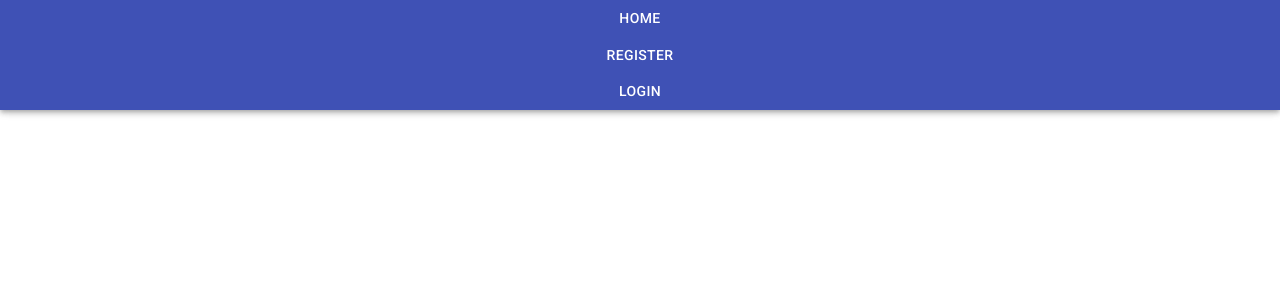
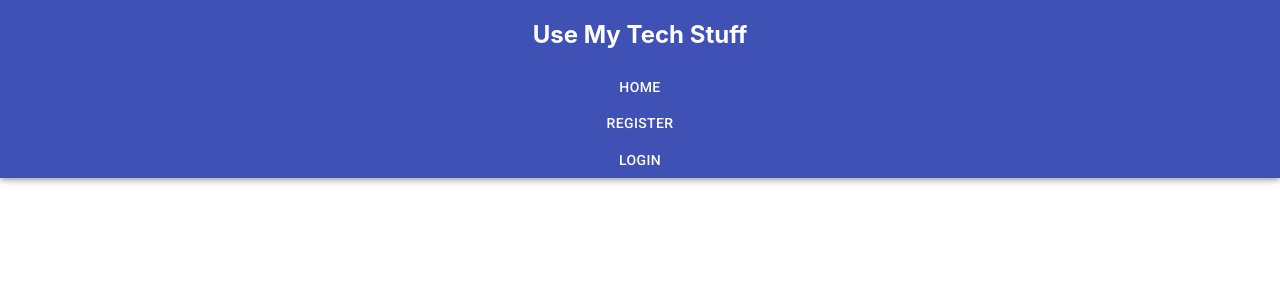
Before and after one commit to bw-tech-stuff-2/front-end, a React (Create React App) app in the folder rent-my-tech/: page / in a window 1280 px wide. Shown: the top 300 px of the page. Built offline with nearby package versions, Linux system fonts and the light colour scheme.

Commit message:
minor styling changes to app.js

```diff
--- a/rent-my-tech/src/App.js
+++ b/rent-my-tech/src/App.js
@@ -9,56 +9,70 @@ import { AppBar, Button } from "@material-ui/core";
 import styled from "styled-components";
 
 const StyledFormDiv = styled.div`
-  margin: 100px 0 0 0;
+  margin: 170px 0 0 0;
   display: flex;
   flex-flow: column;
   text-align: center;
+`;
+
+const StyledAppBar = styled(AppBar)`
+  display: flex;
+  flex-direction: row;
+  justify-content: center;
+  align-items: center;
+`;
+
+const StyledButton = styled(Button)`
+  width: 10%;
 `;
 
 function App() {
   return (
     <div>
       <Route exact path="/">
-        <AppBar>
-          <Button component={NavLink} color="inherit" className="homeLink" to="/">
+        <StyledAppBar>
+          <h2>Use My Tech Stuff</h2>
+          <StyledButton component={NavLink} color="inherit" className="homeLink" to="/">
             Home
-          </Button>
-          <Button component={NavLink} color="inherit" className="signupLink" to="/register">
+          </StyledButton>
+          <StyledButton component={NavLink} color="inherit" className="signupLink" to="/register">
             Register
-          </Button>
-          <Button component={NavLink} color="inherit" className="loginLink" to="/login">
+          </StyledButton>
+          <StyledButton component={NavLink} color="inherit" className="loginLink" to="/login">
             Login
-          </Button>
-        </AppBar>
+          </StyledButton>
+        </StyledAppBar>
       </Route>
       <Route path="/register">
-        <AppBar>
-          <Button component={NavLink} color="inherit" className="homeLink" to="/">
+        <StyledAppBar>
+          <h2>Use My Tech Stuff</h2>
+          <StyledButton component={NavLink} color="inherit" className="homeLink" to="/">
             Home
-          </Button>
-          <Button component={NavLink} color="inherit" className="signupLink" to="/register">
+          </StyledButton>
+          <StyledButton component={NavLink} color="inherit" className="signupLink" to="/register">
             Register
-          </Button>
-          <Button component={NavLink} color="inherit" className="loginLink" to="/login">
+          </StyledButton>
+          <StyledButton component={NavLink} color="inherit" className="loginLink" to="/login">
             Login
-          </Button>
-        </AppBar>
+          </StyledButton>
+        </StyledAppBar>
         <StyledFormDiv>
           <SignupForm />
         </StyledFormDiv>
       </Route>
       <Route path="/login">
-        <AppBar>
-          <Button component={NavLink} color="inherit" className="homeLink" to="/">
+        <StyledAppBar>
+          <h2>Use My Tech Stuff</h2>
+          <StyledButton component={NavLink} color="inherit" className="homeLink" to="/">
             Home
-          </Button>
-          <Button component={NavLink} color="inherit" className="signupLink" to="/register">
+          </StyledButton>
+          <StyledButton component={NavLink} color="inherit" className="signupLink" to="/register">
             Register
-          </Button>
-          <Button component={NavLink} color="inherit" className="loginLink" to="/login">
+          </StyledButton>
+          <StyledButton component={NavLink} color="inherit" className="loginLink" to="/login">
             Login
-          </Button>
-        </AppBar>
+          </StyledButton>
+        </StyledAppBar>
         <StyledFormDiv>
           <LoginForm />
         </StyledFormDiv>
```
